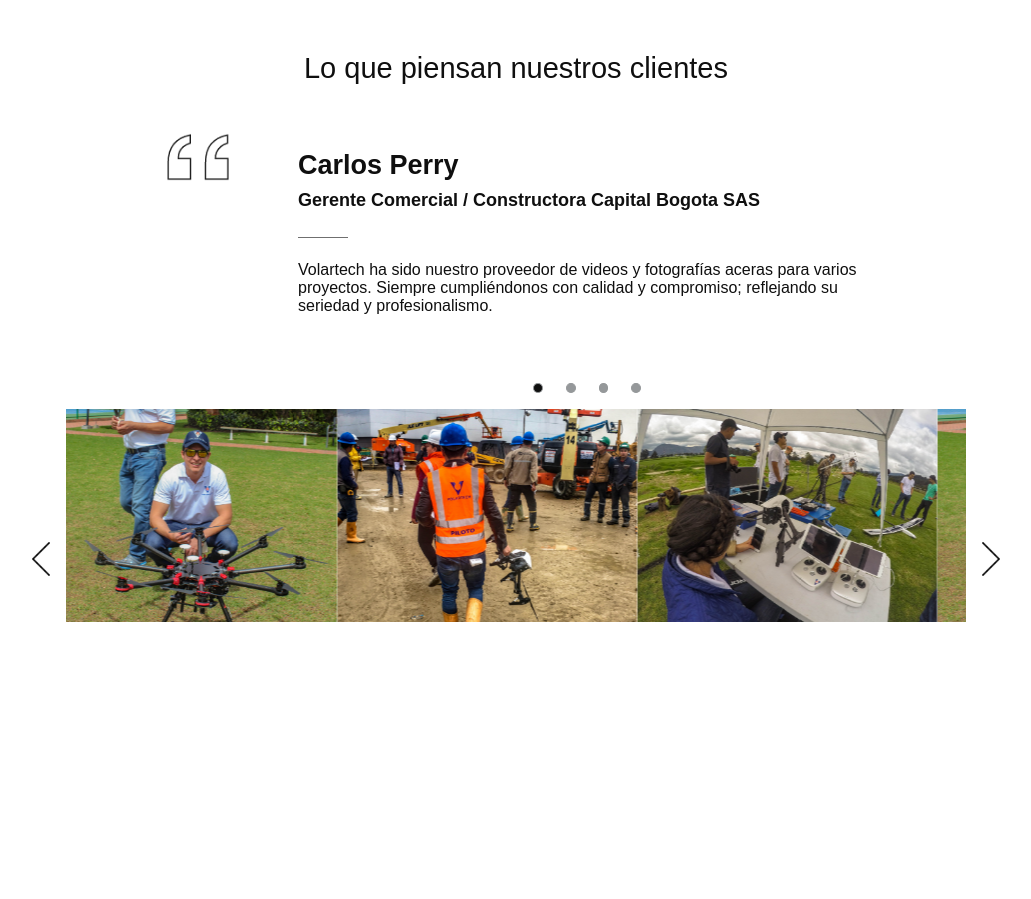
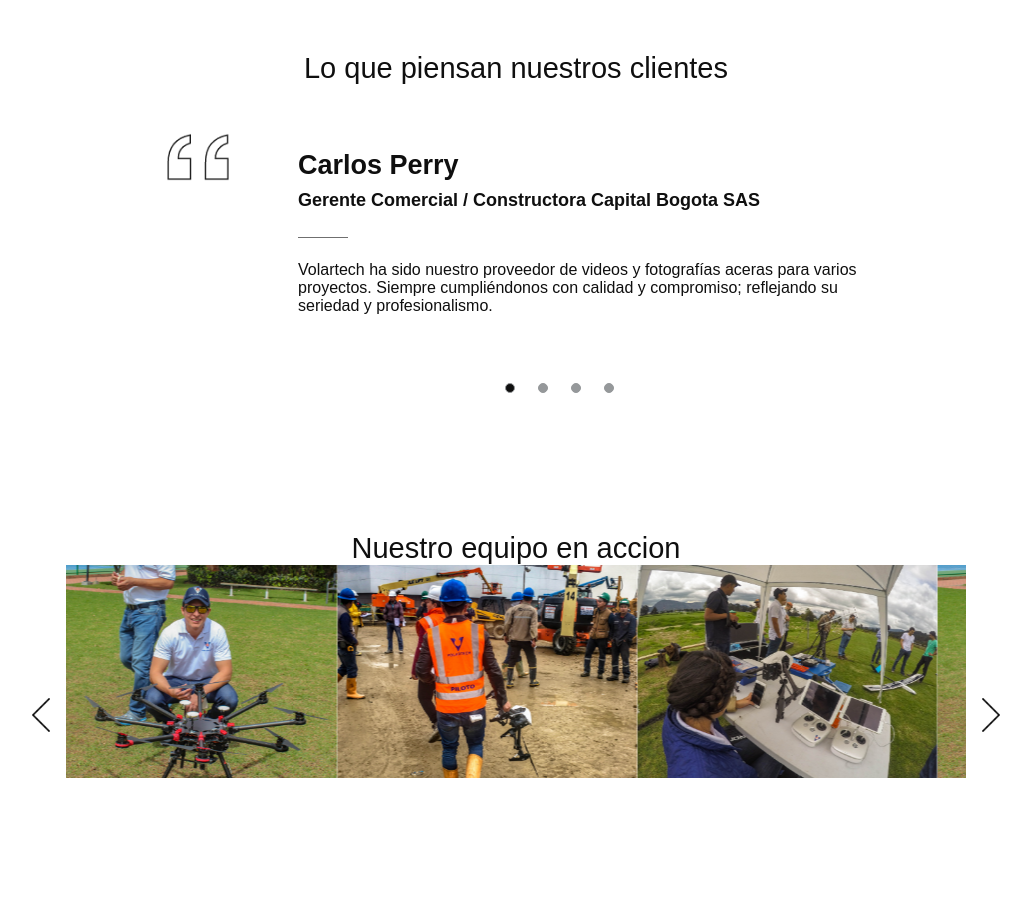
Before and after one commit to fabianf19/volartech, a React app in the folder Volartech_Front/: page /quienes in a window 1280 px wide. Shown: the part 1620-2519 px from the top of the page, without its empty margins (124-1155 px from the left). Built offline with nearby package versions, Linux system fonts and the light colour scheme.

Commit message:
volartech proyecto 1.5

```diff
--- a/Volartech_Front/src/views/quienesSomos/QuienesSomos.css
+++ b/Volartech_Front/src/views/quienesSomos/QuienesSomos.css
@@ -248,10 +248,11 @@
 .content-comentario-cliente{
 	display: flex;
 	justify-content: center;
+	margin-bottom: 139px;
 }
 .content-puntos-comentarios{
 	display: flex;
-	width: 108px;
+	width: 165px;
     margin-left: auto;
     margin-right: auto;
 }
@@ -274,3 +275,12 @@
 	justify-content: center;
 	margin-bottom: 41px;
 }
+.texto-equipo-accion{
+	font-size: 29px;
+	font-family: 'Fira Sans', sans-serif;
+	font-weight: 400;
+	margin: 0px;
+	color: #0F0F0F;
+	justify-content: center;
+    display: flex;
+}
--- a/Volartech_Front/src/views/quienesSomos/QuienesSomos.js
+++ b/Volartech_Front/src/views/quienesSomos/QuienesSomos.js
@@ -117,7 +117,7 @@
 	 					</div>
 	 				</div>*/}
 	 				<div>
-	 					<p></p>
+	 					<p className="texto-equipo-accion">Nuestro equipo en accion</p>
 	 				</div>
 	 				<div>
 	 					<Slider images={[
```
